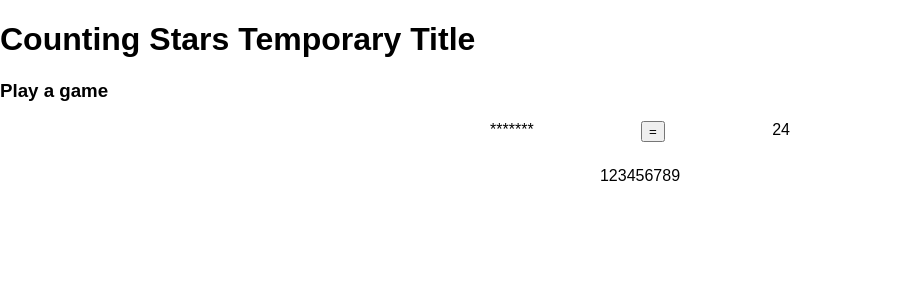
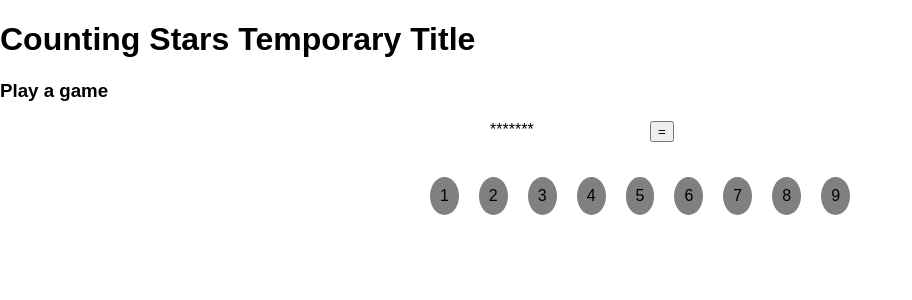
Before and after one commit to chatajazzy/countingstars, a React (Create React App) app: page / in a window 1280 px wide. Shown: the top 300 px of the page, without its empty margins (0-912 px from the left). Built offline with nearby package versions, Linux system fonts and the light colour scheme.

Commit message:
Add state with selected numbers for numbers and answer component

```diff
--- a/src/App.css
+++ b/src/App.css
@@ -8,3 +8,21 @@
 .numbers {
   text-align: center;
 }
+.numbers span {
+  cursor: pointer;
+  display: inline-block;
+  margin: 10px;
+  padding: 10px;
+  background: gray;
+  border-radius: 50%;
+}
+.selected {
+  opacity: 0.5;
+  cursor: not-allowed;
+}
+
+.used {
+  opacity: 0.5;
+  background: green;
+  cursor: not-allowed;
+}
--- a/src/components/Answer.js
+++ b/src/components/Answer.js
@@ -3,8 +3,7 @@ import React from 'react';
 const Answer = props => {
   return (
     <div>
-      <span>2</span>
-      <span>4</span>
+      {props.selectedNumbers.map((number, i) => <span key={i}>{number}</span>)}
     </div>
   );
 };
--- a/src/components/Game.js
+++ b/src/components/Game.js
@@ -5,6 +5,9 @@ import Answer from './Answer';
 import Numbers from './Numbers';
 
 export default class Game extends Component {
+  state = {
+    selectedNumbers: []
+  };
   render() {
     return (
       <div>
@@ -12,9 +15,9 @@ export default class Game extends Component {
         <div className="game__top">
           <Stars />
           <Button />
-          <Answer />
+          <Answer selectedNumbers={this.state.selectedNumbers} />
         </div>
-        <Numbers />
+        <Numbers selectedNumbers={this.state.selectedNumbers} />
       </div>
     );
   }
--- a/src/components/Numbers.js
+++ b/src/components/Numbers.js
@@ -2,9 +2,18 @@ import React from 'react';
 import _ from 'lodash';
 
 const Numbers = props => {
+  const numberClassName = number => {
+    if (props.selectedNumbers.indexOf(number) >= 0) {
+      return 'selected';
+    }
+  };
   return (
     <div className="numbers">
-      {Numbers.list.map((number, i) => <span key={i}>{number}</span>)}
+      {Numbers.list.map((number, i) => (
+        <span className={numberClassName(number)} key={i}>
+          {number}
+        </span>
+      ))}
     </div>
   );
 };
```
